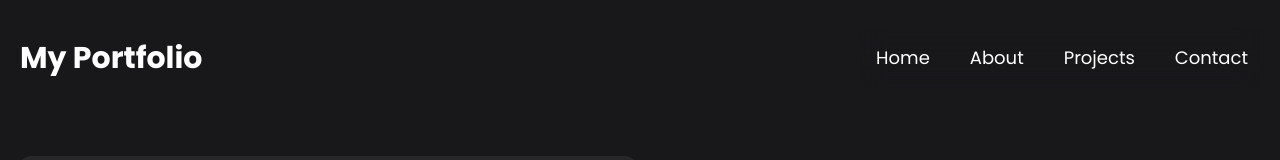
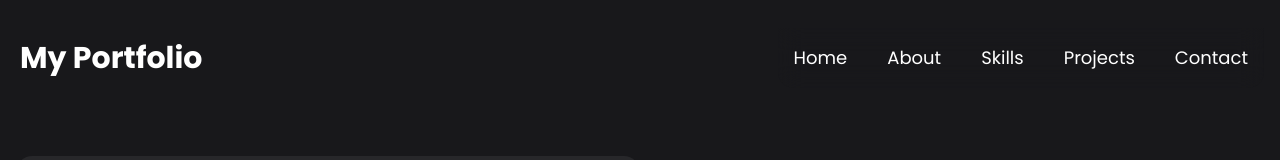
Before and after one commit to ZenGBRN/Portfolio-React, a React (Vite) app: page / in a window 1280 px wide. Shown: the top 160 px of the page. Built offline with nearby package versions, Linux system fonts and the light colour scheme.

Commit message:
polishing

```diff
--- a/src/components/navbar.jsx
+++ b/src/components/navbar.jsx
@@ -33,6 +33,9 @@ const Navbar = () => {
             <a href="#about" className="sm:text-lg text-base text-white hover:text-gray-600">About</a>
         </li>
         <li>
+            <a href="#skills" className="sm:text-lg text-base text-white hover:text-gray-600">Skills</a>
+        </li>
+        <li>
             <a href="#projects" className="sm:text-lg text-base text-white hover:text-gray-600">Projects</a>
         </li>
         <li>
```
